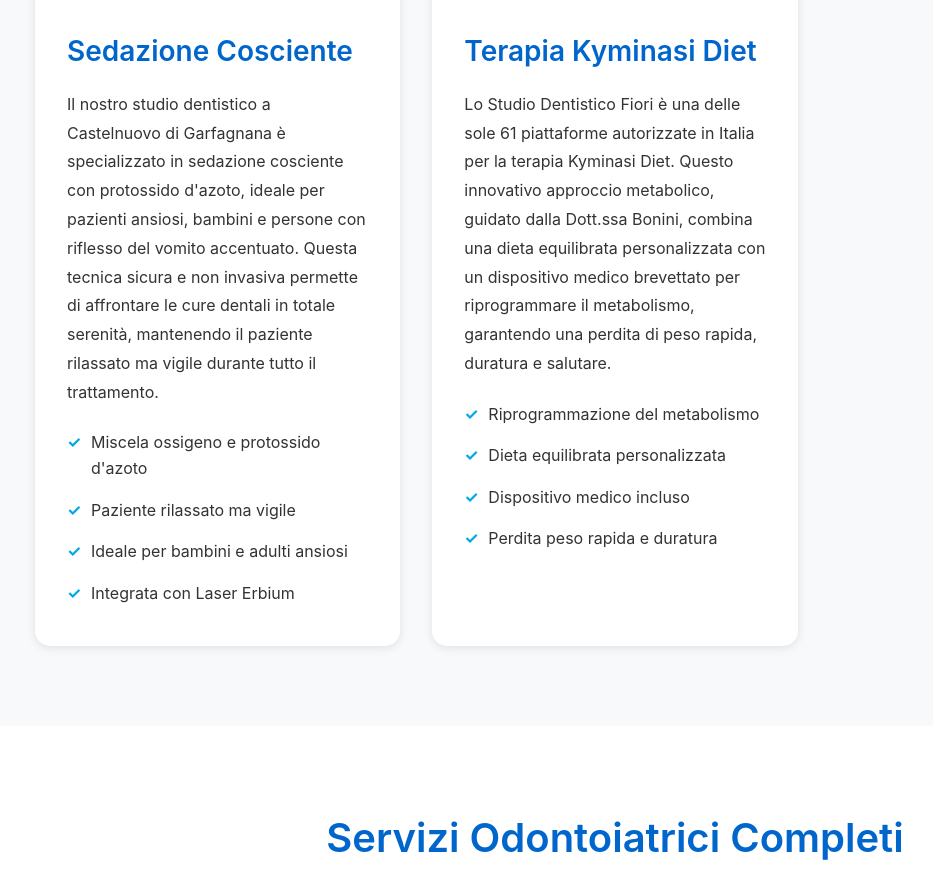
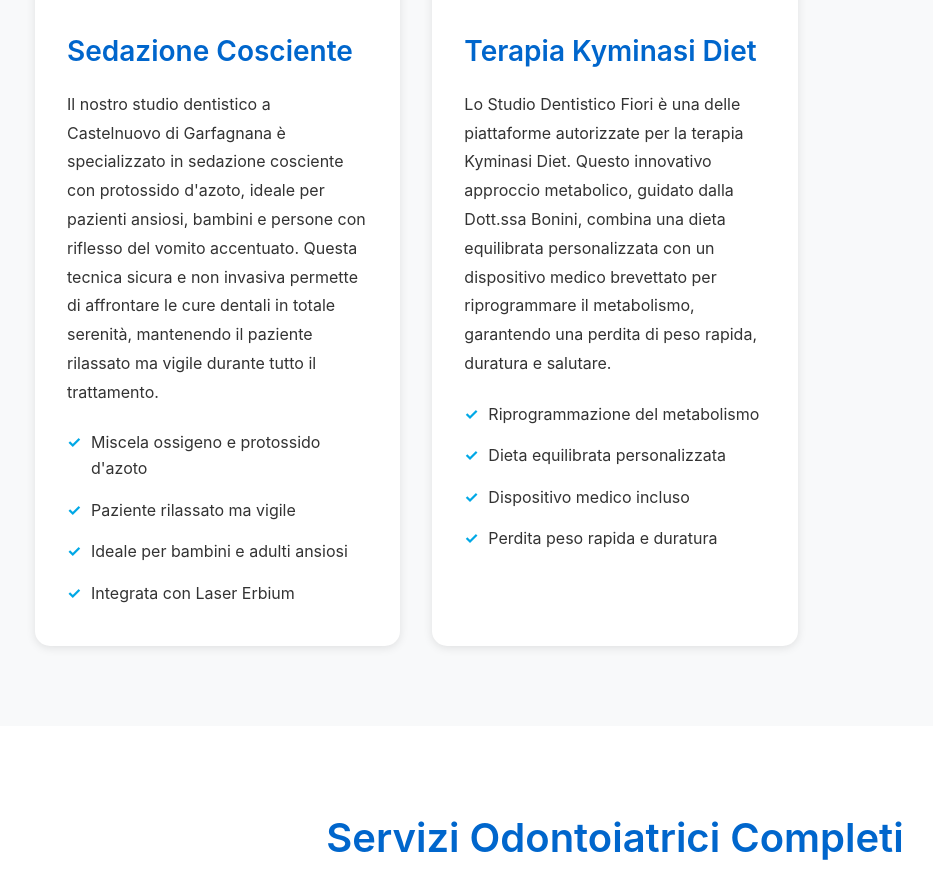
Before and after one commit to iperrealistico/studio-dentistico-fiori, a plain HTML site: page index.html in a window 1280 px wide. Shown: the part 2221-3108 px from the top of the page, without its empty margins (25-958 px from the left). Drawn offline with Linux system fonts and the light colour scheme.

Commit message:
Update index.html

```diff
--- a/index.html
+++ b/index.html
@@ -1010,7 +1010,7 @@
                     </div>
                     <div class="spec-content">
                         <h3>Terapia Kyminasi Diet</h3>
-                        <p>Lo Studio Dentistico Fiori è una delle sole 61 piattaforme autorizzate in Italia per la terapia Kyminasi Diet. Questo innovativo approccio metabolico, guidato dalla Dott.ssa Bonini, combina una dieta equilibrata personalizzata con un dispositivo medico brevettato per riprogrammare il metabolismo, garantendo una perdita di peso rapida, duratura e salutare.</p>
+                        <p>Lo Studio Dentistico Fiori è una delle piattaforme autorizzate per la terapia Kyminasi Diet. Questo innovativo approccio metabolico, guidato dalla Dott.ssa Bonini, combina una dieta equilibrata personalizzata con un dispositivo medico brevettato per riprogrammare il metabolismo, garantendo una perdita di peso rapida, duratura e salutare.</p>
                         <ul class="spec-features">
                             <li>Riprogrammazione del metabolismo</li>
                             <li>Dieta equilibrata personalizzata</li>
```
